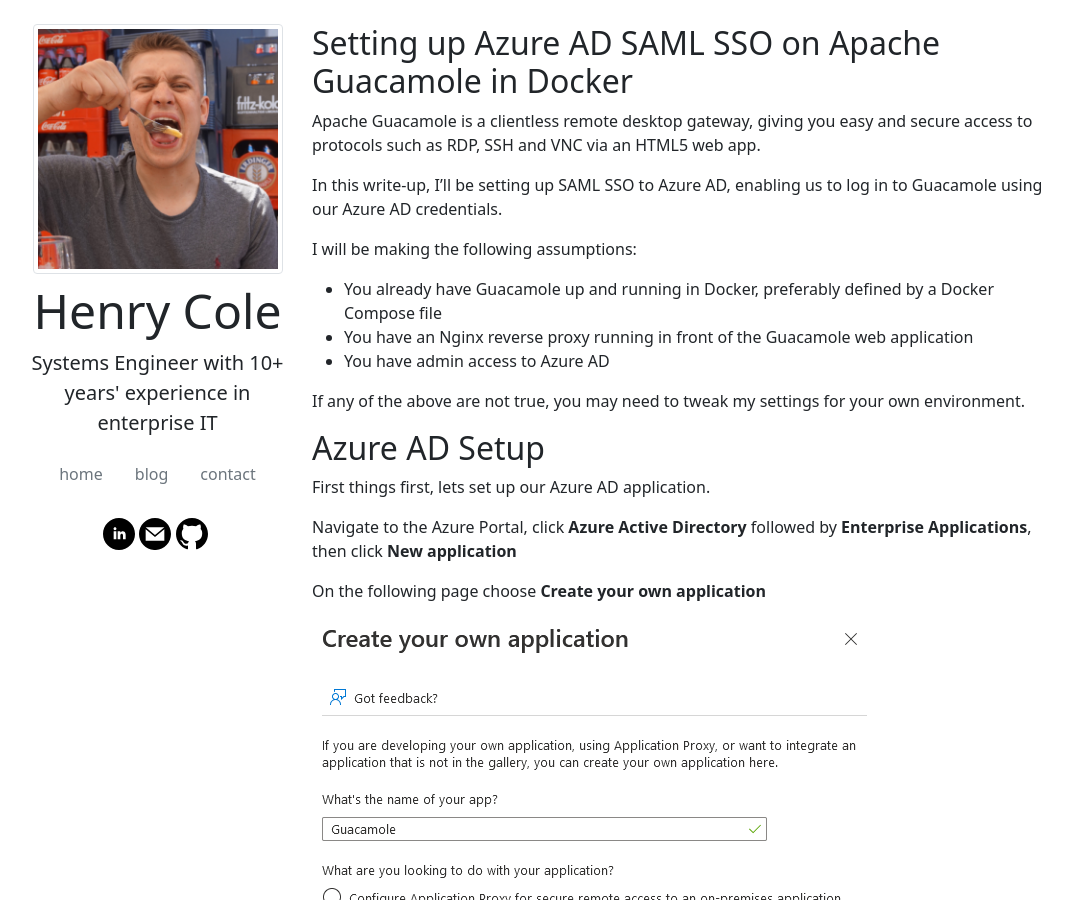
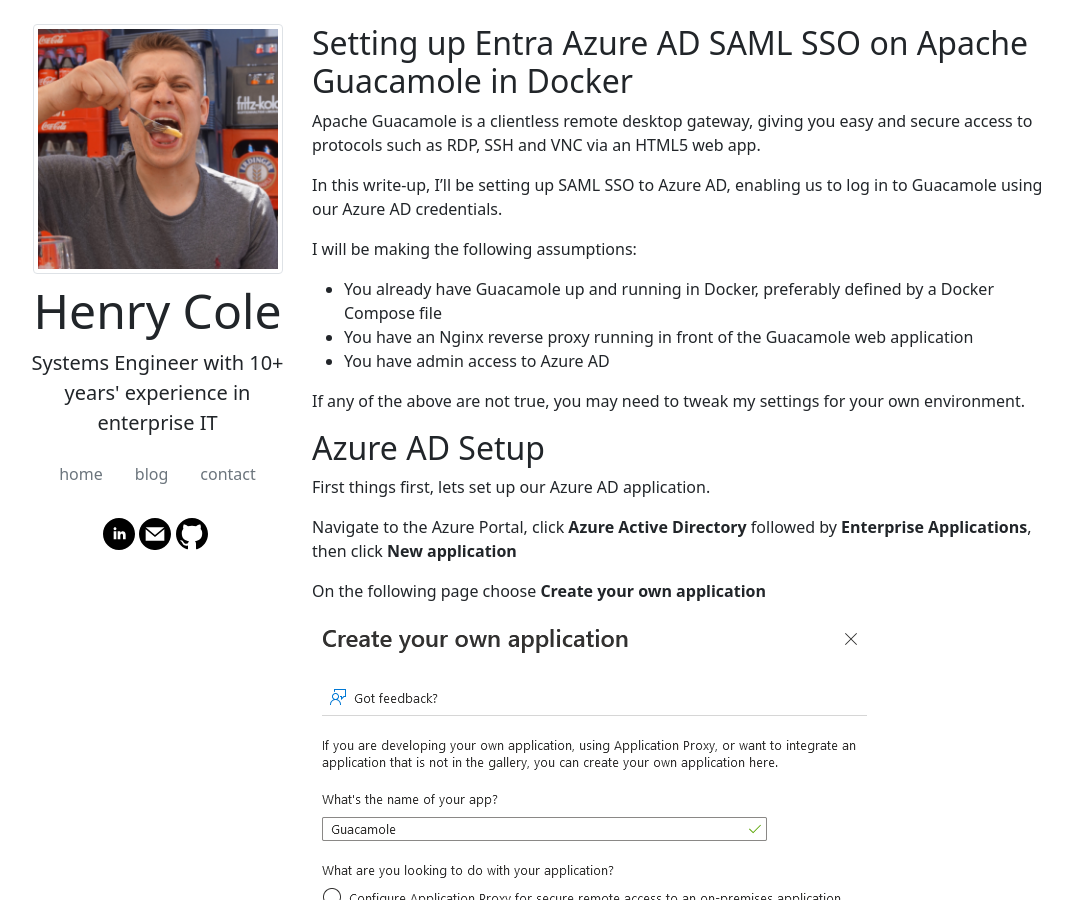
Before and after one commit to hcuk94/henry-personal-website, a Jekyll site: the page built from _posts/2022-10-29-Setting-up-Azure-AD-SAML-SSO-on-Apache-Guacamole-in-Docker.md, in a window 1280 px wide and 900 px high. Shown: the whole window, without its empty margins (55-1127 px from the left). Built offline with Jekyll 4.4.1, drawn with Linux system fonts in a browser that asks for light colours.

Commit message:
update post name

```diff
--- a/_posts/2022-10-29-Setting-up-Azure-AD-SAML-SSO-on-Apache-Guacamole-in-Docker.md
+++ b/_posts/2022-10-29-Setting-up-Azure-AD-SAML-SSO-on-Apache-Guacamole-in-Docker.md
@@ -1,7 +1,7 @@
 ---
 layout: post
-title: "Setting up Azure AD SAML SSO on Apache Guacamole in Docker"
-excerpt: "Apache Guacamole is a clientless HTML5 remote desktop gateway. This is a quick guide on setting up Azure AD SAML SSO to be able to authenticate to Guacamole running in Docker, behind an Nginx reverse proxy."
+title: "Setting up Entra Azure AD SAML SSO on Apache Guacamole in Docker"
+excerpt: "Apache Guacamole is a clientless HTML5 remote desktop gateway. This is a quick guide on setting up Microsoft Azure AD (Entra) SAML SSO to be able to authenticate to Guacamole running in Docker, behind an Nginx reverse proxy."
 comments: true
 ---
 Apache Guacamole is a clientless remote desktop gateway, giving you easy and secure access to protocols such as RDP, SSH and VNC via an HTML5 web app.
```
